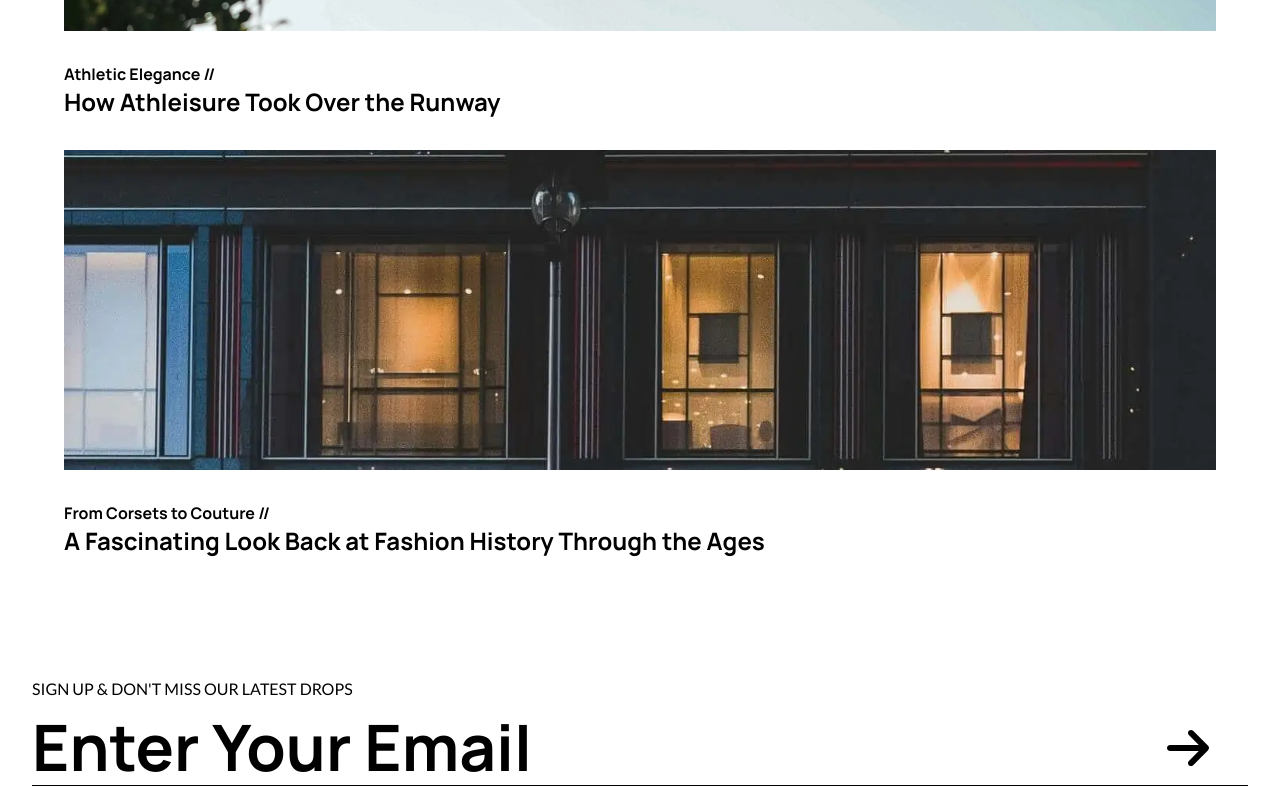
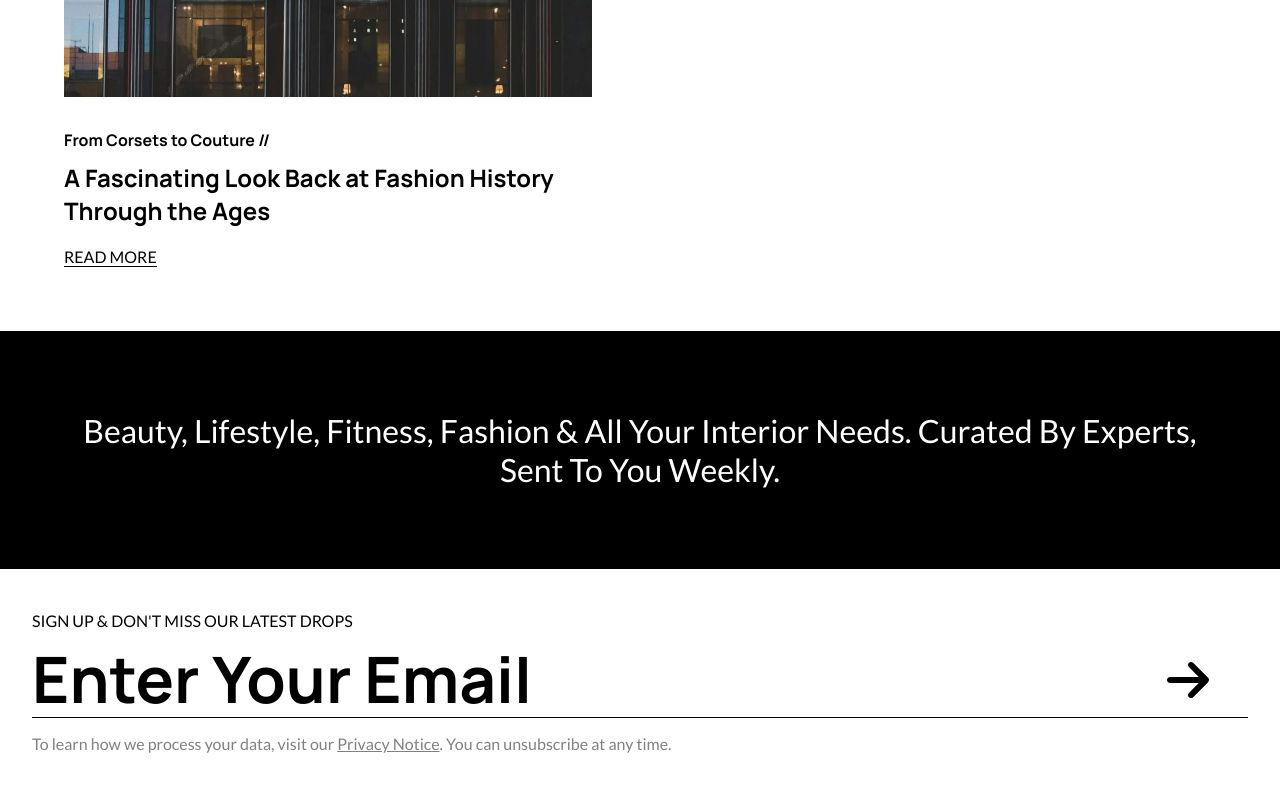
Before and after one commit to dylewskii/shopping-cart, a React (Vite) app: page /discover in a window 1280 px wide. Shown: the part 900-1700 px from the top of the page. Built offline with nearby package versions, Linux system fonts and the light colour scheme.

Commit message:
add a marketingSeperator div,  w/ styles

```diff
--- a/src/pages/discover-page/DiscoverPage.jsx
+++ b/src/pages/discover-page/DiscoverPage.jsx
@@ -7,14 +7,27 @@ import styles from "./DiscoverPage.module.css";
 
 export default function DiscoverPage() {
   return (
+    <>
       <section className={styles.discoverPage}>
         {blogImgData.map((blogItem) => (
           <BlogEntry key={blogItem.id}>
             <BlogEntry.BlogImage src={blogItem.src} alt={blogItem.alt} />
+            <BlogEntry.Content>
               <BlogEntry.Title>{blogItem.title}</BlogEntry.Title>
-          <BlogEntry.Description>{blogItem.description}</BlogEntry.Description>
+              <BlogEntry.Description>
+                {blogItem.description}
+              </BlogEntry.Description>
+              <BlogEntry.CallToAction>Read More</BlogEntry.CallToAction>
+            </BlogEntry.Content>
           </BlogEntry>
         ))}
       </section>
+      <div className={styles.marketingSeperator}>
+        <p>
+          Beauty, Lifestyle, Fitness, Fashion & All Your Interior Needs. Curated
+          By Experts, Sent To You Weekly.
+        </p>
+      </div>
+    </>
   );
 }
--- a/src/pages/discover-page/DiscoverPage.module.css
+++ b/src/pages/discover-page/DiscoverPage.module.css
@@ -1,10 +1,31 @@
 .discoverPage {
-  padding: 0;
+  display: flex;
+  flex-direction: column;
+  row-gap: 1rem;
   min-height: 500px;
+}
+
+.marketingSeperator {
+  display: flex;
+  justify-content: center;
+  font-family: "heading-bold";
+  font-size: 1.5rem;
+  text-align: center;
+  background-color: var(--clr-black);
+  color: var(--clr-white);
+  padding: 3rem 2rem;
 }
 
 @media (min-width: 500px) {
   .discoverPage {
-    padding: 1rem 2rem;
+    display: grid;
+    grid-template-columns: 1fr 1fr;
+    gap: 2rem;
+    padding: 0 2rem;
+  }
+
+  .marketingSeperator {
+    padding: 5rem 4rem;
+    font-size: 2rem;
   }
 }
```
Lines whose indentation alone changed are shown as unchanged.
